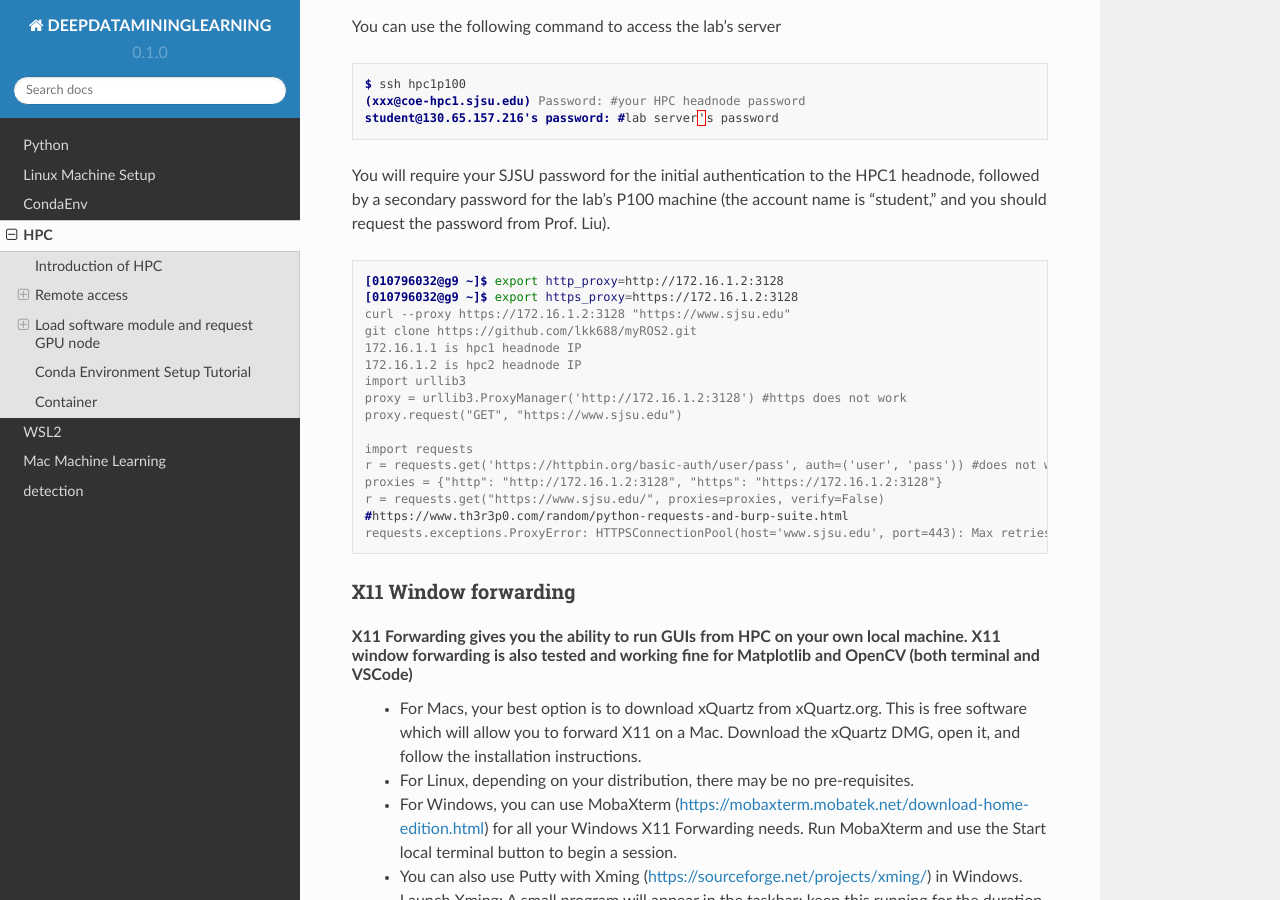
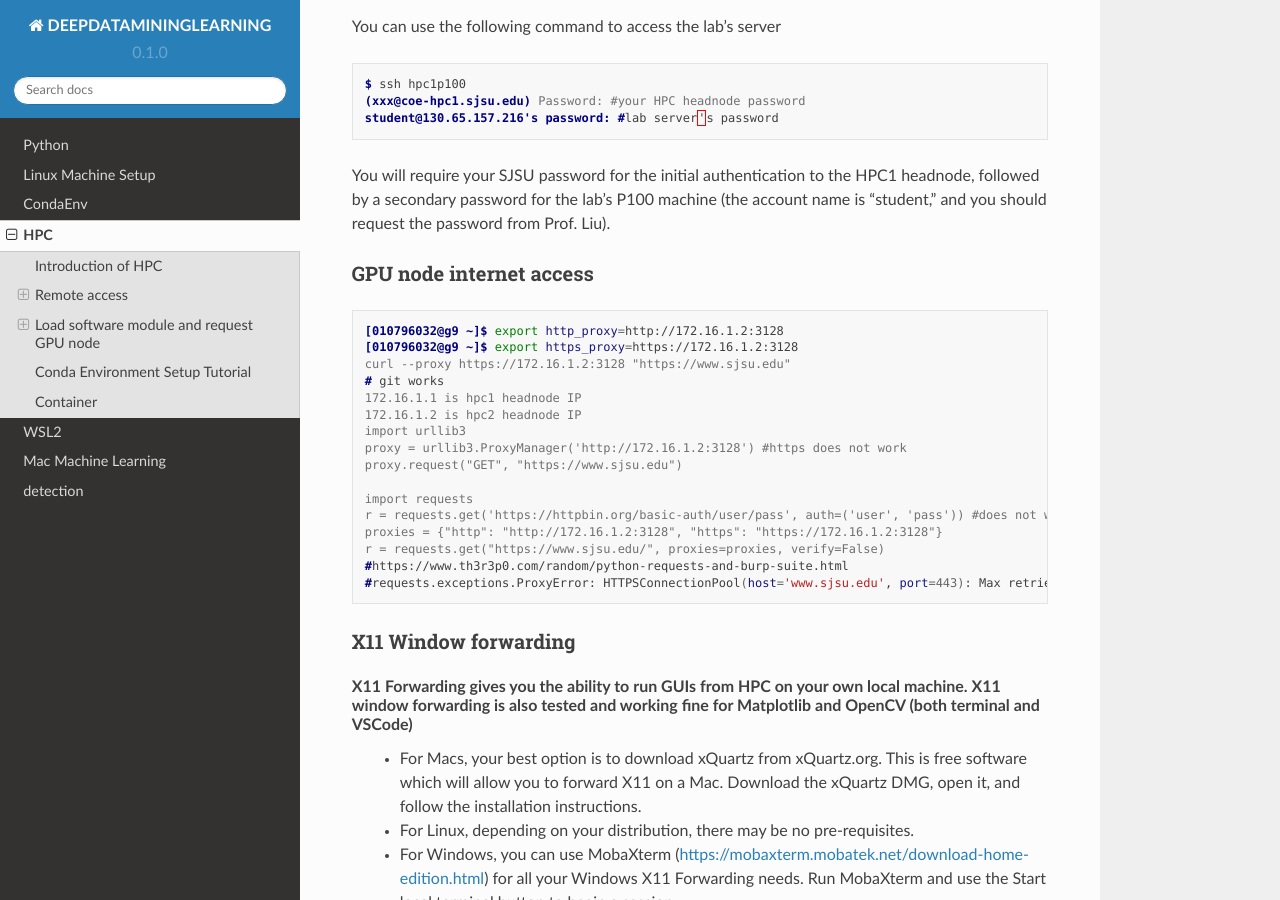
Before and after one commit to lkk688/DeepDataMiningLearning, a Sphinx documentation site: the page built from docs/source/HPC2.rst, in a window 1280 px wide and 900 px high, scrolled down 2738 px. Built offline with Sphinx 7.4.7 and the Read the Docs theme 2.0.0, drawn with Linux system fonts in a browser that asks for light colours.

Commit message:
update HPC2

```diff
--- a/docs/source/HPC2.rst
+++ b/docs/source/HPC2.rst
@@ -96,12 +96,15 @@ You can use the following command to access the lab's server
 You will require your SJSU password for the initial authentication to the HPC1 headnode, followed by a secondary password for the lab's P100 machine (the account name is "student," and you should request the password from Prof. Liu).
 
 
+GPU node internet access
+~~~~~~~~~~~~~~~~~~~~~~~~~~~~~~
+
 .. code-block:: console
 
    [010796032@g9 ~]$ export http_proxy=http://172.16.1.2:3128
    [010796032@g9 ~]$ export https_proxy=https://172.16.1.2:3128
    curl --proxy https://172.16.1.2:3128 "https://www.sjsu.edu"
-   git clone https://github.com/lkk688/myROS2.git
+   # git works
    172.16.1.1 is hpc1 headnode IP
    172.16.1.2 is hpc2 headnode IP
    import urllib3
@@ -113,7 +116,7 @@ You will require your SJSU password for the initial authentication to the HPC1 h
    proxies = {"http": "http://172.16.1.2:3128", "https": "https://172.16.1.2:3128"}
    r = requests.get("https://www.sjsu.edu/", proxies=proxies, verify=False)
    #https://www.th3r3p0.com/random/python-requests-and-burp-suite.html
-   requests.exceptions.ProxyError: HTTPSConnectionPool(host='www.sjsu.edu', port=443): Max retries exceeded with url: / (Caused by ProxyError('Your proxy appears to only use HTTP and not HTTPS, try changing your proxy URL to be HTTP. See: https://urllib3.readthedocs.io/en/1.26.x/advanced-usage.html#https-proxy-error-http-proxy', SSLError(SSLError(1, '[SSL: WRONG_VERSION_NUMBER] wrong version number (_ssl.c:1007)'))))
+   #requests.exceptions.ProxyError: HTTPSConnectionPool(host='www.sjsu.edu', port=443): Max retries exceeded with url: / (Caused by ProxyError('Your proxy appears to only use HTTP and not HTTPS, try changing your proxy URL to be HTTP. See: https://urllib3.readthedocs.io/en/1.26.x/advanced-usage.html#https-proxy-error-http-proxy', SSLError(SSLError(1, '[SSL: WRONG_VERSION_NUMBER] wrong version number (_ssl.c:1007)'))))
 
 
 
```
